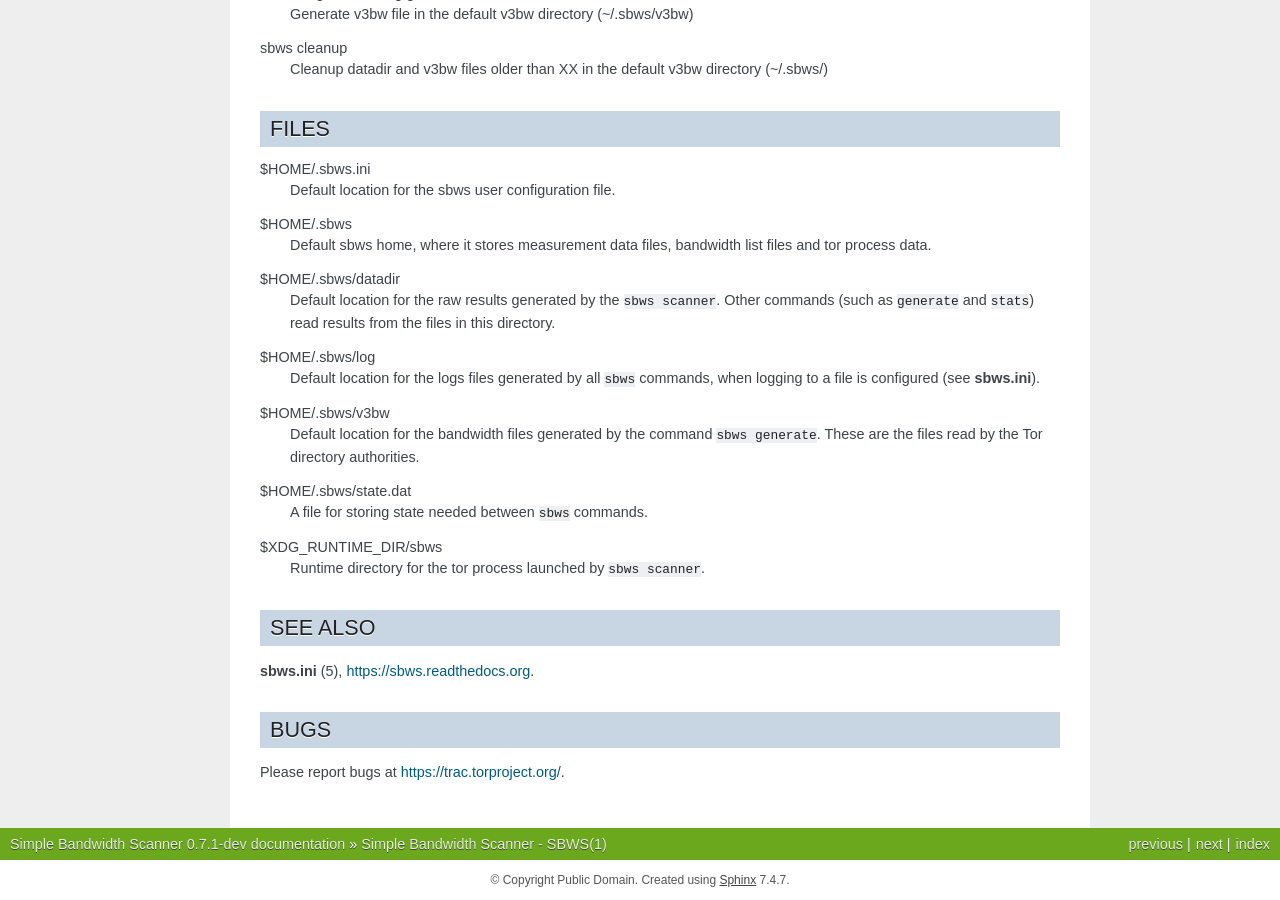
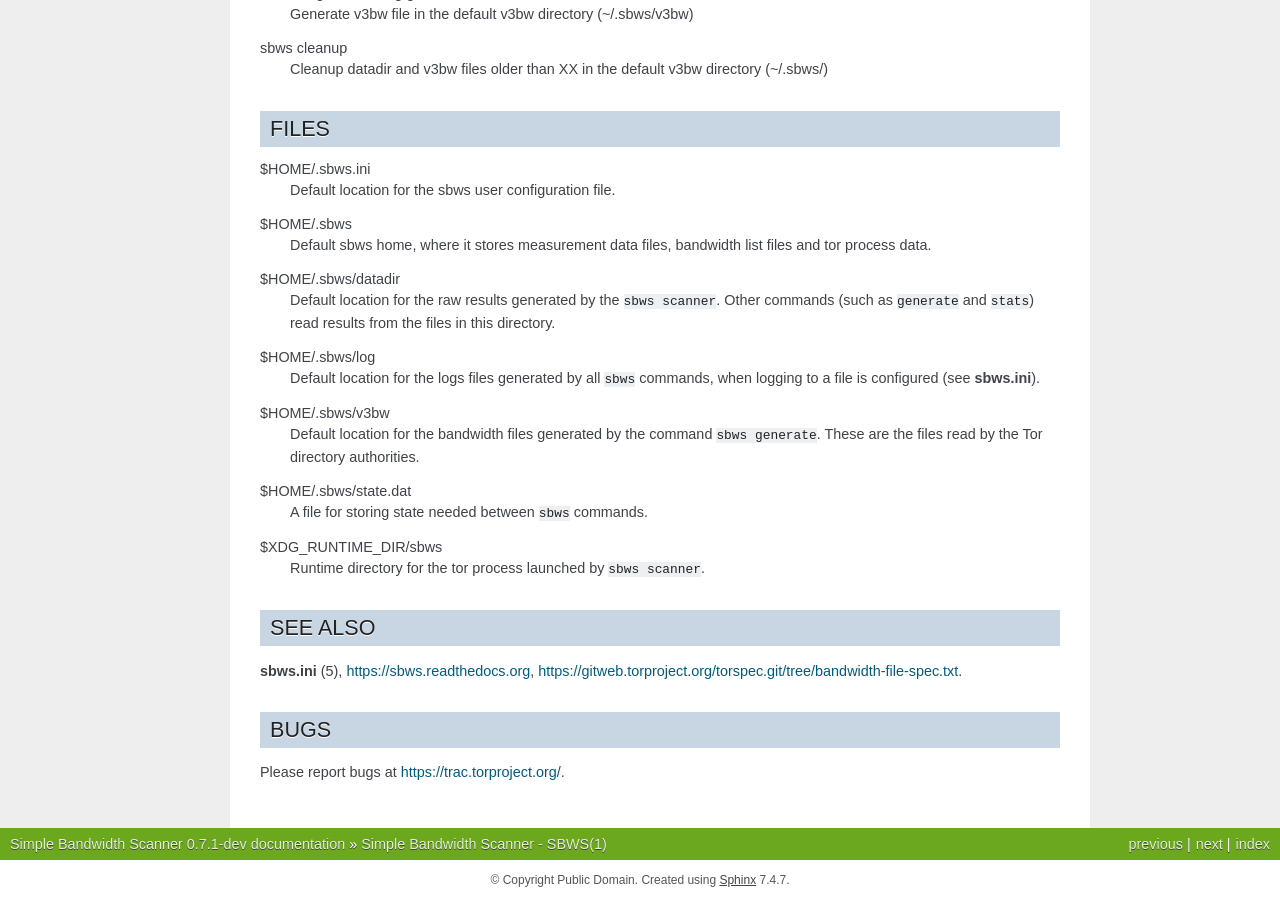
Before and after one commit to torproject/sbws, a Sphinx documentation site: the page built from docs/source/man_sbws.rst, in a window 1280 px wide and 900 px high, scrolled down 988 px. Built offline with Sphinx 7.4.7, drawn with Linux system fonts in a browser that asks for light colours; formulas are drawn with MathJax 3; some of the changed lines change nothing that is shown.

Commit message:
Add  bandwidth-file-spec in see also

```diff
--- a/docs/source/man_sbws.rst
+++ b/docs/source/man_sbws.rst
@@ -87,7 +87,8 @@ $XDG_RUNTIME_DIR/sbws
 SEE ALSO
 ---------
 
-**sbws.ini** (5), https://sbws.readthedocs.org.
+**sbws.ini** (5), https://sbws.readthedocs.org,
+https://gitweb.torproject.org/torspec.git/tree/bandwidth-file-spec.txt.
 
 BUGS
 ----
```
